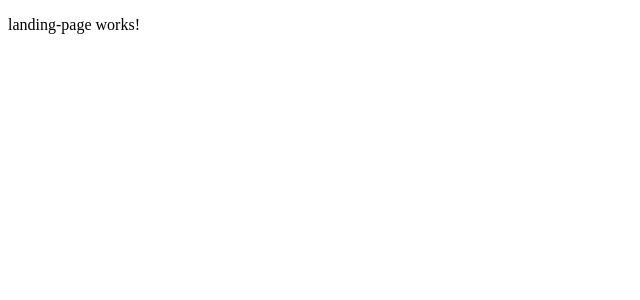
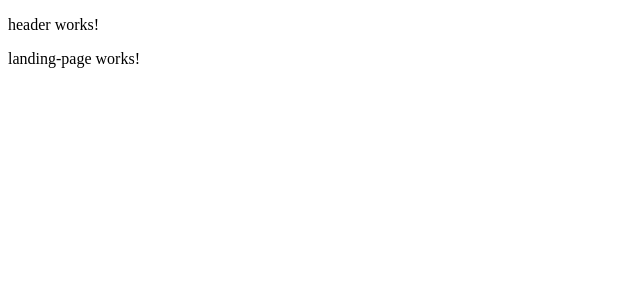
Before and after one commit to mkollers/markuskollers.de, an Angular app: page / in a window 1280 px wide. Shown: the top 300 px of the page, without its empty margins (0-640 px from the left). Built offline with nearby package versions, Linux system fonts and the light colour scheme.

Commit message:
Init header

```diff
--- a/src/app/app.component.html
+++ b/src/app/app.component.html
@@ -1 +1,2 @@
+<app-header></app-header>
 <router-outlet></router-outlet>
--- /dev/null
+++ b/src/app/shared/layout/components/header/header.component.html
@@ -0,0 +1 @@
+<p>header works!</p>
--- /dev/null
+++ b/src/app/shared/layout/components/header/header.component.ts
@@ -0,0 +1,15 @@
+import { Component, OnInit } from '@angular/core';
+
+@Component({
+  selector: 'app-header',
+  templateUrl: './header.component.html',
+  styleUrls: ['./header.component.scss']
+})
+export class HeaderComponent implements OnInit {
+
+  constructor() { }
+
+  ngOnInit() {
+  }
+
+}
```
Also changed, not shown: src/app/app.module.ts (+6 -2 lines), src/app/shared/layout/layout.module.ts (added, +12 -0 lines), src/app/shared/layout/components/header/header.component.scss (added), 1 other file (tests, documents, lock files or other folders).
